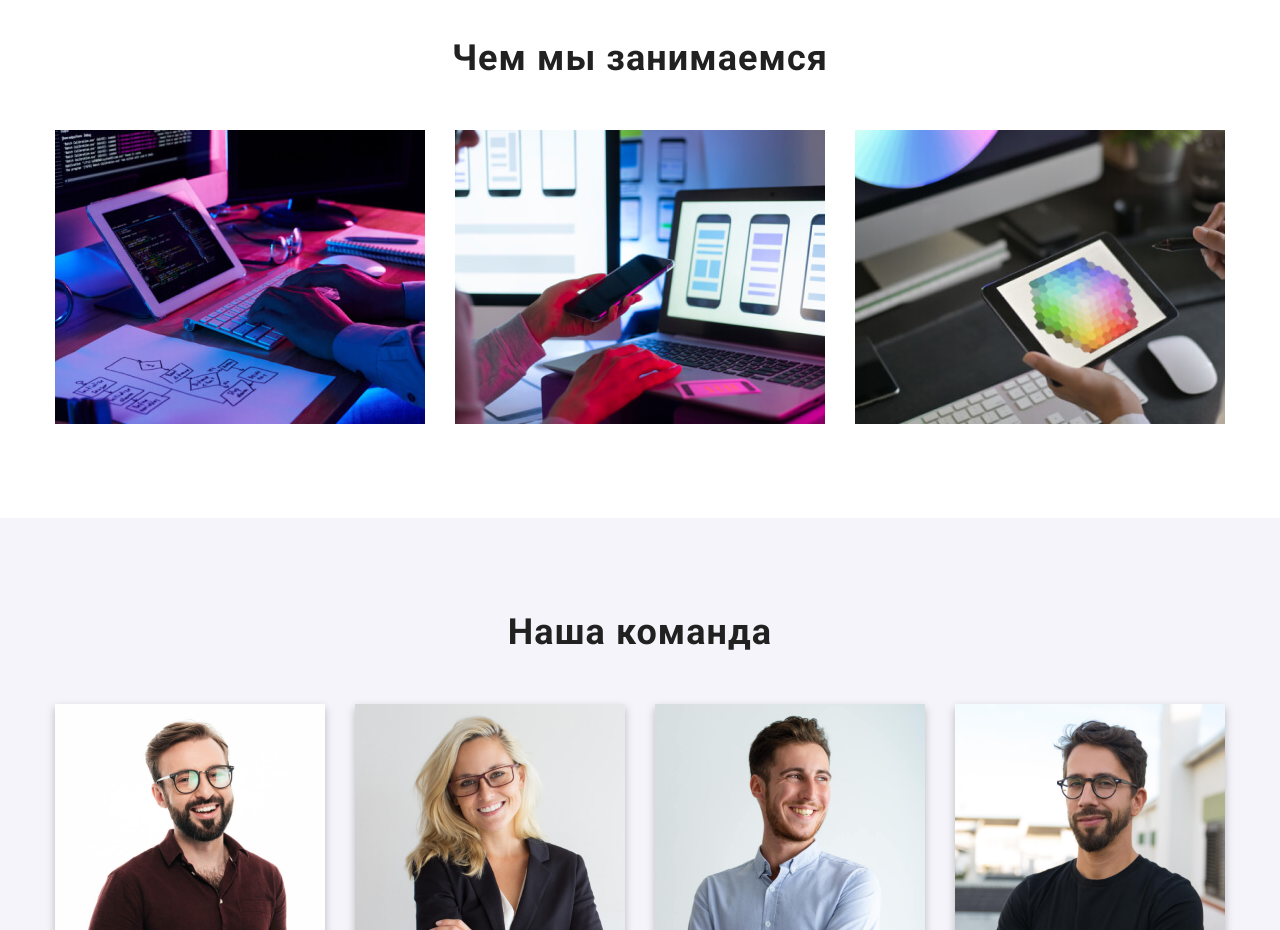
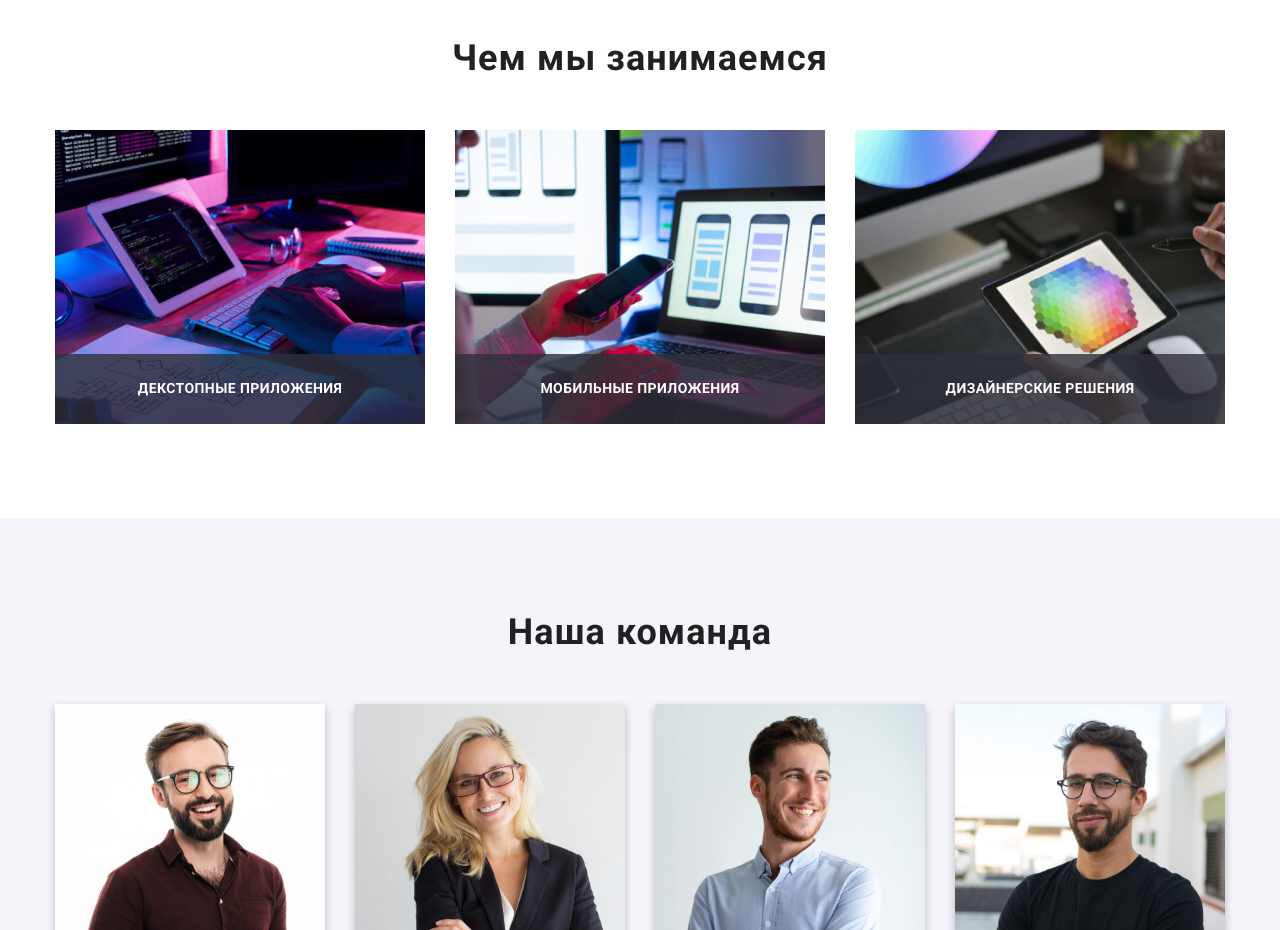
Before and after one commit to ACraft4/goit-markup-hw-05, a plain HTML site: page index.html in a window 1280 px wide. Shown: the part 1080-2010 px from the top of the page. Drawn offline with nearby package versions, Linux system fonts and the light colour scheme.

Commit message:
Add background and text on what we do section

```diff
--- a/css/styles.css
+++ b/css/styles.css
@@ -277,11 +277,30 @@ h6 {
   flex-wrap: wrap;
 }
 .what-we-do-section-item {
+  position: relative;
   margin-right: 30px;
   font-size: 0;
 }
 .what-we-do-section-item:nth-last-child(1) {
   margin-right: 0;
+}
+.what-we-do-text {
+  font-weight: 700;
+  line-height: 1.14;
+  font-size: 14px;
+  letter-spacing: 0.03em;
+  text-transform: uppercase;
+  color: var(--main-color);
+}
+.what-we-do-cover {
+  position: absolute;
+  bottom: 0;
+  width: 100%;
+  height: 70px;
+  display: flex;
+  align-items: center;
+  justify-content: center;
+  background-color: rgba(47, 48, 58, 0.8);
 }
 .main-section-title {
   font-weight: bold;
--- a/index.html
+++ b/index.html
@@ -98,13 +98,28 @@
             <h2 class="main-section-title">Чем мы занимаемся</h2>
               <ul class="what-we-do-section-list list">
                 <li class="what-we-do-section-item">
-                    <a class="what-we-do-link" href=""><img src="images/box-1.jpg" alt="Набирает код на ноутбуке" width="370" height="294"></a>
+                    <img src="images/box-1.jpg" alt="Набирает код на ноутбуке" width="370" height="294"></a>
+                    <div class="what-we-do-cover">
+                        <p class="what-we-do-text">
+                            Декстопные приложения
+                        </p>
+                    </div>
                 </li>
                     <li class="what-we-do-section-item">
-                        <a class="what-we-do-link link" href=""><img src="images/box-2.jpg" alt="Проверяет мобильное приложение" width="370" height="294"></a>
+                        <img src="images/box-2.jpg" alt="Проверяет мобильное приложение" width="370" height="294"></a>
+                    <div class="what-we-do-cover">
+                        <p class="what-we-do-text">
+                            Мобильные приложения
+                        </p>
+                    </div>
                     </li>
                 <li class="what-we-do-section-item">
-                    <a class="what-we-do-link link" href=""><img src="images/box-3.jpg" alt="Тестирует приложение в планшете" width="370" height="294"></a>
+                    <img src="images/box-3.jpg" alt="Тестирует приложение в планшете" width="370" height="294"></a>
+                    <div class="what-we-do-cover">
+                        <p class="what-we-do-text">
+                            Дизайнерские решения
+                        </p>
+                    </div>
                 </li>
               </ul>
           </div>
```
